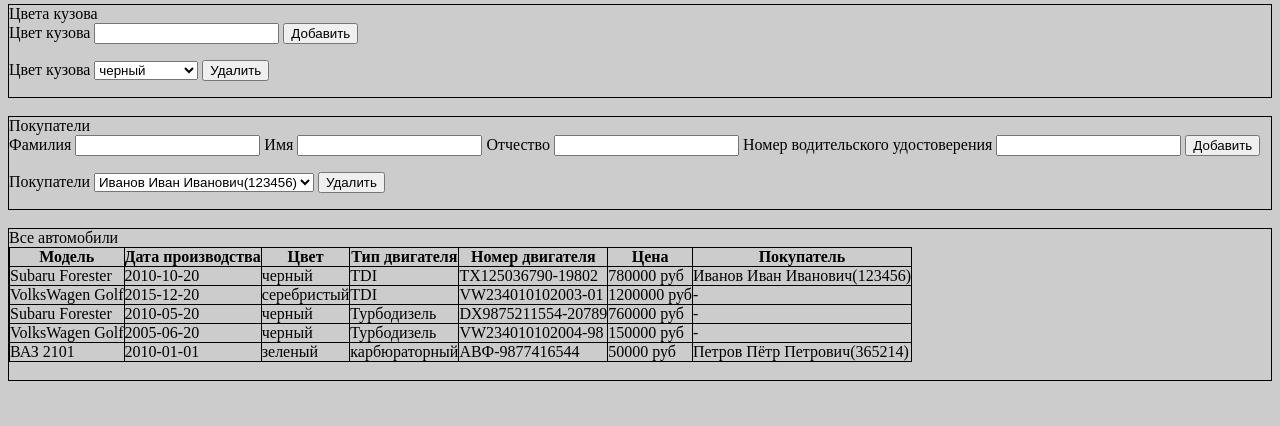
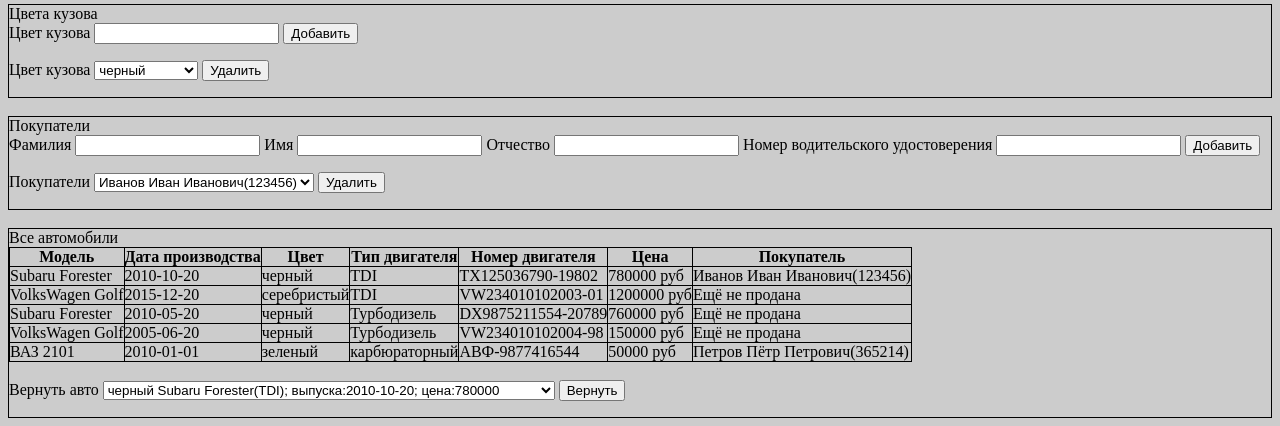
Before and after one commit to drypa/car_dealer, a PHP site: page / in a window 1280 px wide. Shown: the part 867-1293 px from the top of the page. Before the commit the page ends 1248 px from the top, so only its background shows below. Run offline with PHP 8.4, Linux system fonts and the light colour scheme; data comes from the database, SQL or seed files in the repository.

Commit message:
return bayed auto

```diff
--- a/index.php
+++ b/index.php
@@ -139,6 +139,12 @@ if (isset($_POST['filter'])) {
         $q = "update `cars` set `byer`='$buyer' where `engine_number`='$car'";
         mysql_query($q);
     }
+    if (isset($_POST['returnAuto'])) {
+        $car = $_POST['auto'];
+        $q = "update `cars` set `byer`=NULL where `engine_number`='$car'";
+        mysql_query($q);
+    }
+
 }
 //Получаем список авто
 $resultAuto = mysql_query($query, $connect);
@@ -226,7 +232,7 @@ $allAutoQuery = "select c.*,et.type as engine_type,m.name as model,m.country,
                   join `colors` as col on c.color_id = col.id
                   left join `buyers` as b on b.driver_license = c.byer";
 
-$resultAllAuto= mysql_query($allAutoQuery, $connect);
+$resultAllAuto = mysql_query($allAutoQuery, $connect);
 if (!$resultAllAuto) {
     die(mysql_error());
 }
@@ -235,6 +241,26 @@ while ($row = mysql_fetch_array($resultAllAuto)) {
     array_push($allAuto, $row);
 }
 mysql_free_result($resultAllAuto);
+
+//получаем проданные авто
+$buyedAutoQuery = "select c.*,et.type as engine_type,m.name as model,m.country,
+                  col.name as color
+                  from `cars` as c
+                  join `engines` as et on c.engine_type_id = et.id
+                  join `models` as m on c.model_id = m.id
+                  join `colors` as col on c.color_id = col.id
+                  where c.byer is not null
+                  ";
+
+$resultByedAuto = mysql_query($buyedAutoQuery, $connect);
+if (!$resultByedAuto) {
+    die(mysql_error());
+}
+$buyedAuto = array();
+while ($row = mysql_fetch_array($resultByedAuto)) {
+    array_push($buyedAuto, $row);
+}
+mysql_free_result($resultByedAuto);
 
 ?>
 <br/>
@@ -593,7 +619,7 @@ mysql_free_result($resultAllAuto);
             $sur = $a['buyer_surname'];
             $mid = $a['buyer_middlename'];
             $license = $a['buyer_driver_license'];
-            $fullName = $license ? "$sur $name $mid($license)" : '-';
+            $fullName = $license ? "$sur $name $mid($license)" : 'Ещё не продана';
             echo('<tr>');
 
 
@@ -611,6 +637,28 @@ mysql_free_result($resultAllAuto);
         </tbody>
     </table>
     <br/>
+
+    <div>
+        <form action="index.php" method="post">
+            <label>Вернуть авто
+                <select name='auto'>
+                    <?php
+                    foreach ($buyedAuto as $a) {
+                        $model = $a['model'];
+                        $engineNumber = $a['engine_number'];
+                        $created = $a['created_date'];
+                        $engineType = $a['engine_type'];
+                        $color = $a['color'];
+                        $price = $a['price'];
+                        $value = "$color $model($engineType); выпуска:$created; цена:$price";
+                        echo("<option value='$engineNumber'>$value</option>");
+                    }
+                    ?>
+                </select>
+                <input type="submit" name='returnAuto' value="Вернуть"/>
+            </label>
+        </form>
+    </div>
 </div>
 </body>
 </html>
```
